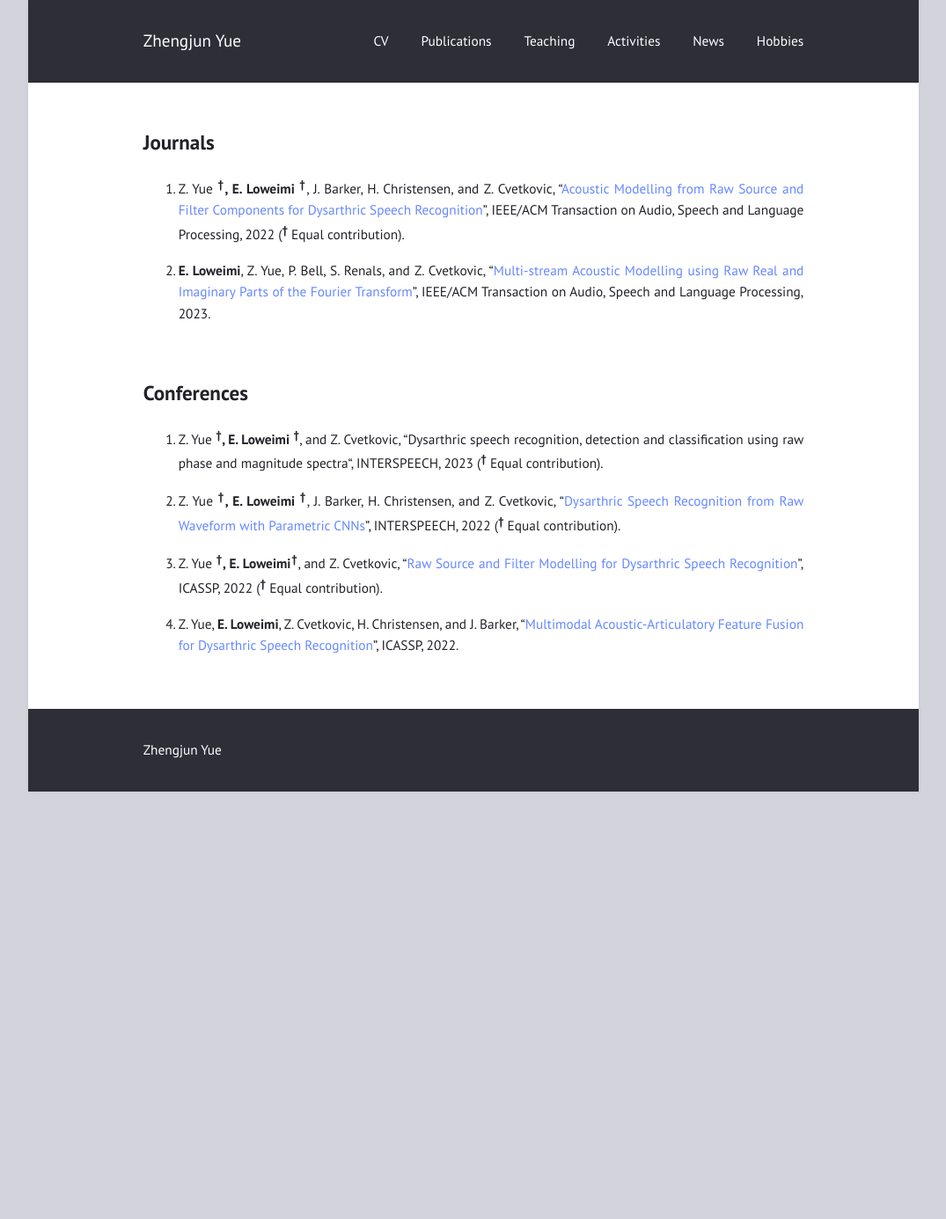
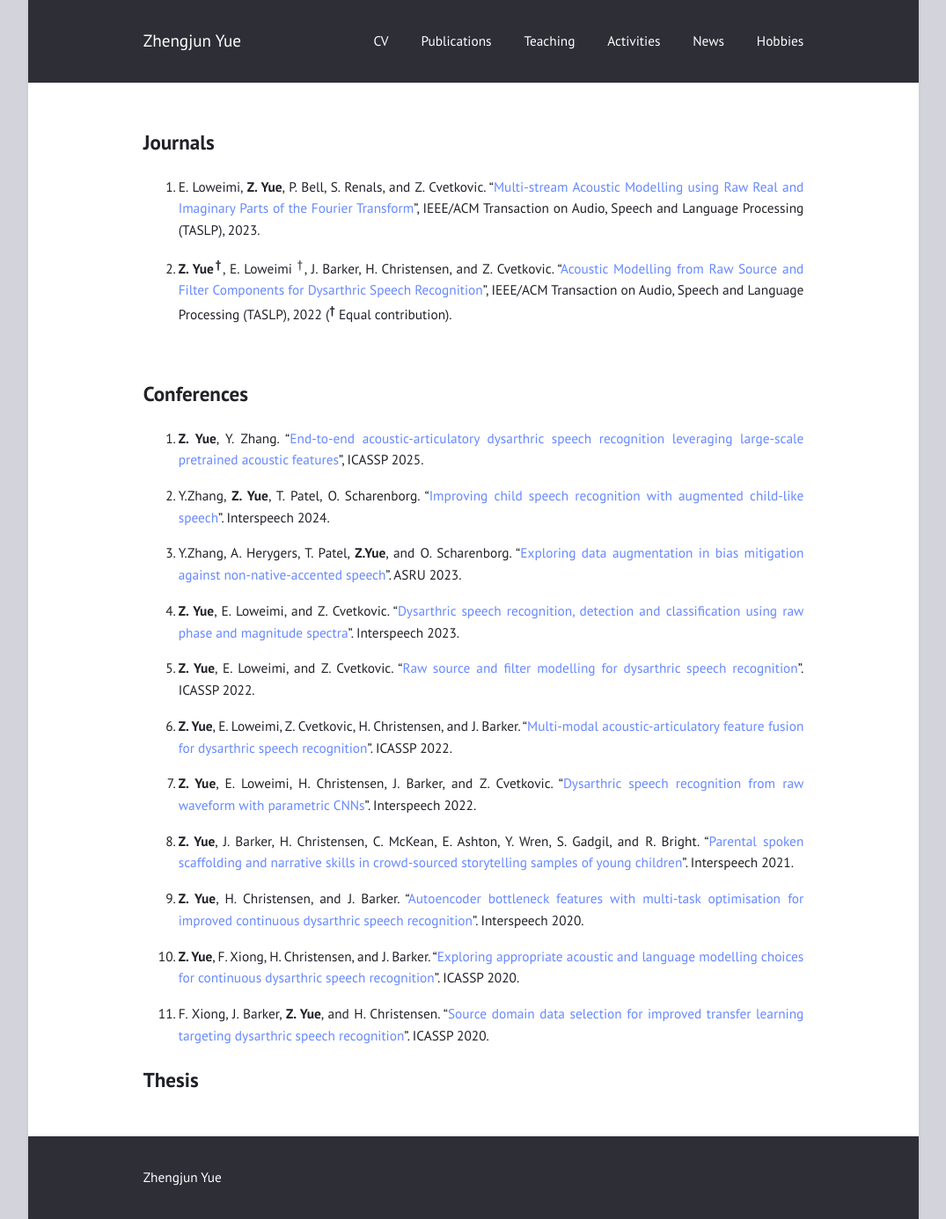
Before and after one commit to zhengjunyue/zhengjunyue.github.io, a Jekyll site: the page built from publications.md, in a window 1280 px wide. Shown: the whole page at 88% size, without its empty margins (102-1177 px from the left). Built offline with Jekyll 4.4.1, drawn with Linux system fonts in a browser that asks for light colours; before the commit the page ends 900 px from its top, so only the background shows below that.

Commit message:
Update publications.md

```diff
--- a/publications.md
+++ b/publications.md
@@ -7,24 +7,40 @@ title: ""
 
 ## Journals ##
 
-1. Z. Yue **<sup>&#8224;</sup>, E. Loweimi <sup>&#8224;</sup>**, J. Barker, H. Christensen, and Z. Cvetkovic, “[Acoustic
+1. E. Loweimi, **Z. Yue**, P. Bell, S. Renals, and Z. Cvetkovic. “[Multi-stream Acoustic
+Modelling using Raw Real and Imaginary Parts of the Fourier Transform](https://ieeexplore.ieee.org/abstract/document/10026604)”, IEEE/ACM
+Transaction on Audio, Speech and Language Processing (TASLP), 2023.
+
+2. **Z. Yue<sup>&#8224;</sup>**, E. Loweimi <sup>&#8224;</sup>, J. Barker, H. Christensen, and Z. Cvetkovic. “[Acoustic
 Modelling from Raw Source and Filter Components for Dysarthric Speech Recognition](https://ieeexplore.ieee.org/document/9900378)”,
-IEEE/ACM Transaction on Audio, Speech and Language Processing, 2022
+IEEE/ACM Transaction on Audio, Speech and Language Processing (TASLP), 2022
 (**<sup>&#8224;</sup>** Equal contribution).
 
-2. **E. Loweimi**, Z. Yue, P. Bell, S. Renals, and Z. Cvetkovic, “[Multi-stream Acoustic
-Modelling using Raw Real and Imaginary Parts of the Fourier Transform](https://ieeexplore.ieee.org/abstract/document/10026604)”, IEEE/ACM
-Transaction on Audio, Speech and Language Processing, 2023.
 
 <br>
 
 ## Conferences ##
 
-1. Z. Yue **<sup>&#8224;</sup>, E. Loweimi <sup>&#8224;</sup>**, and Z. Cvetkovic, “Dysarthric speech recognition, detection and classification using raw phase and magnitude spectra“, INTERSPEECH, 2023 (**<sup>&#8224;</sup>** Equal contribution).
+1. **Z. Yue**, Y. Zhang. "[End-to-end acoustic-articulatory dysarthric speech recognition leveraging large-scale pretrained acoustic features](https://ieeexplore.ieee.org/abstract/document/10888412)", ICASSP 2025.
 
-2. Z. Yue **<sup>&#8224;</sup>, E. Loweimi <sup>&#8224;</sup>**, J. Barker, H. Christensen, and Z. Cvetkovic, “[Dysarthric Speech Recognition from Raw Waveform with Parametric CNNs](https://www.isca-speech.org/archive/interspeech_2022/yue22_interspeech.html)”, INTERSPEECH,
-2022 (**<sup>&#8224;</sup>** Equal contribution).
+2. Y.Zhang, **Z. Yue**, T. Patel, O. Scharenborg. "[Improving child speech recognition with augmented child-like speech]()". Interspeech 2024.
 
-4. Z. Yue **<sup>&#8224;</sup>, E. Loweimi<sup>&#8224;</sup>**, and Z. Cvetkovic, “[Raw Source and Filter Modelling for Dysarthric Speech Recognition](https://ieeexplore.ieee.org/document/9746553)”, ICASSP, 2022 (**<sup>&#8224;</sup>** Equal contribution).
+3. Y.Zhang, A. Herygers, T. Patel, **Z.Yue**, and O. Scharenborg. "[Exploring data augmentation in bias mitigation against non-native-accented speech](https://arxiv.org/abs/2406.10284)". ASRU 2023.
 
-5. Z. Yue, **E. Loweimi**, Z. Cvetkovic, H. Christensen, and J. Barker, “[Multimodal Acoustic-Articulatory Feature Fusion for Dysarthric Speech Recognition](https://ieeexplore.ieee.org/document/9746855)”, ICASSP, 2022.
+4. **Z. Yue**, E. Loweimi, and Z. Cvetkovic. "[Dysarthric speech recognition, detection and classification using raw phase and magnitude spectra](https://ieeexplore.ieee.org/abstract/document/10389756)". Interspeech 2023.
+
+5. **Z. Yue**, E. Loweimi, and Z. Cvetkovic. "[Raw source and filter modelling for dysarthric speech recognition](https://ieeexplore.ieee.org/document/9746553)". ICASSP 2022.
+
+6. **Z. Yue**, E. Loweimi, Z. Cvetkovic, H. Christensen, and J. Barker. "[Multi-modal acoustic-articulatory feature fusion for dysarthric speech recognition](https://ieeexplore.ieee.org/document/9746855)". ICASSP 2022.
+
+7. **Z. Yue**, E. Loweimi, H. Christensen, J. Barker, and Z. Cvetkovic. "[Dysarthric speech recognition from raw waveform with parametric CNNs](https://www.isca-speech.org/archive/interspeech_2022/yue22_interspeech.html)". Interspeech 2022.
+
+8. **Z. Yue**, J. Barker, H. Christensen, C. McKean, E. Ashton, Y. Wren, S. Gadgil, and R. Bright. "[Parental spoken scaffolding and narrative skills in crowd-sourced storytelling samples of young children](https://eprints.whiterose.ac.uk/id/eprint/181592/)". Interspeech 2021.
+
+9. **Z. Yue**, H. Christensen, and J. Barker. "[Autoencoder bottleneck features with multi-task optimisation for improved continuous dysarthric speech recognition](https://eprints.whiterose.ac.uk/id/eprint/164230/)". Interspeech 2020.
+
+10. **Z. Yue**, F. Xiong, H. Christensen, and J. Barker. "[Exploring appropriate acoustic and language modelling choices for continuous dysarthric speech recognition](https://ieeexplore.ieee.org/abstract/document/9054343)". ICASSP 2020.
+
+11. F. Xiong,  J. Barker, **Z. Yue**, and H. Christensen. "[Source domain data selection for improved transfer learning targeting dysarthric speech recognition](https://ieeexplore.ieee.org/abstract/document/9054694)". ICASSP 2020.
+
+## Thesis ##
```
